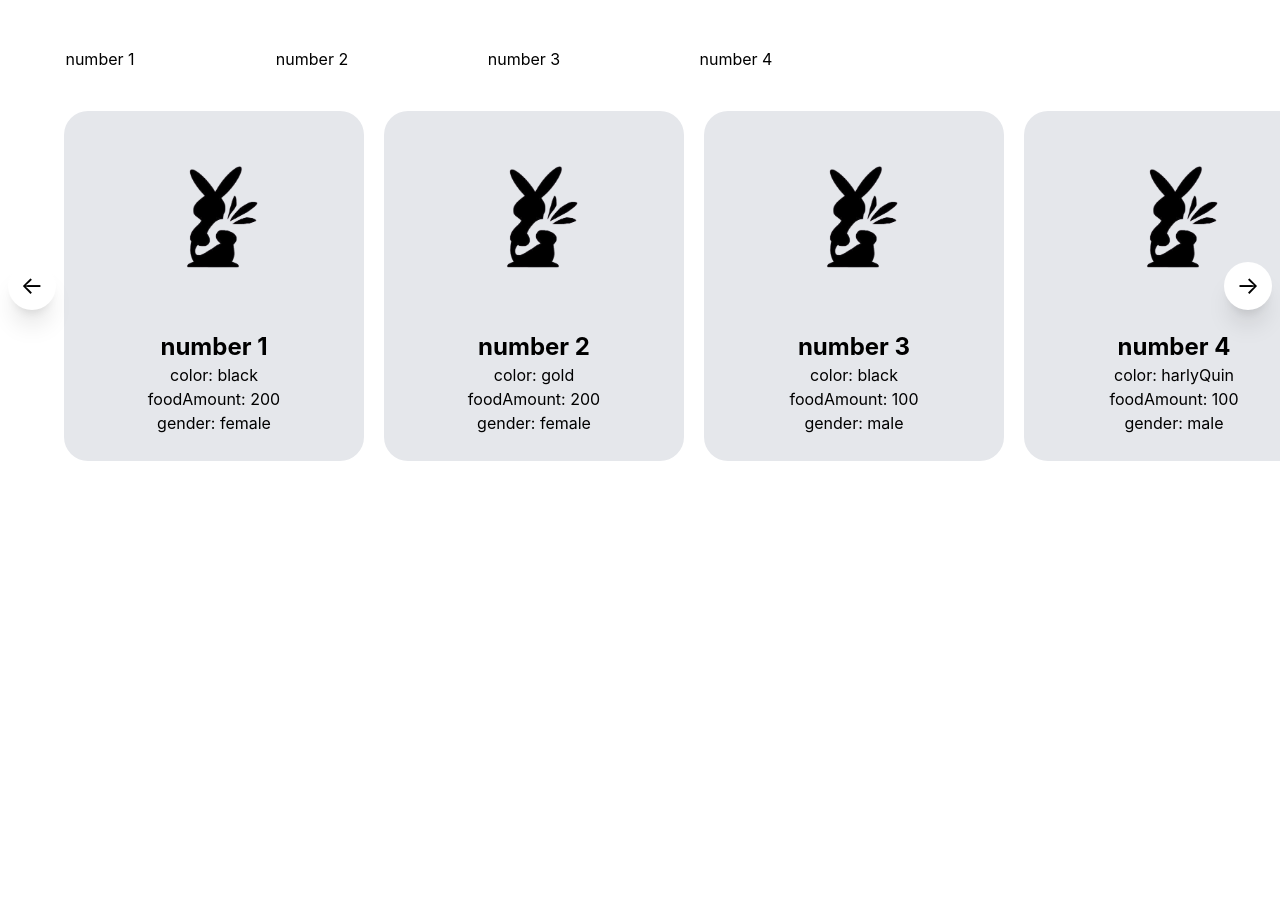
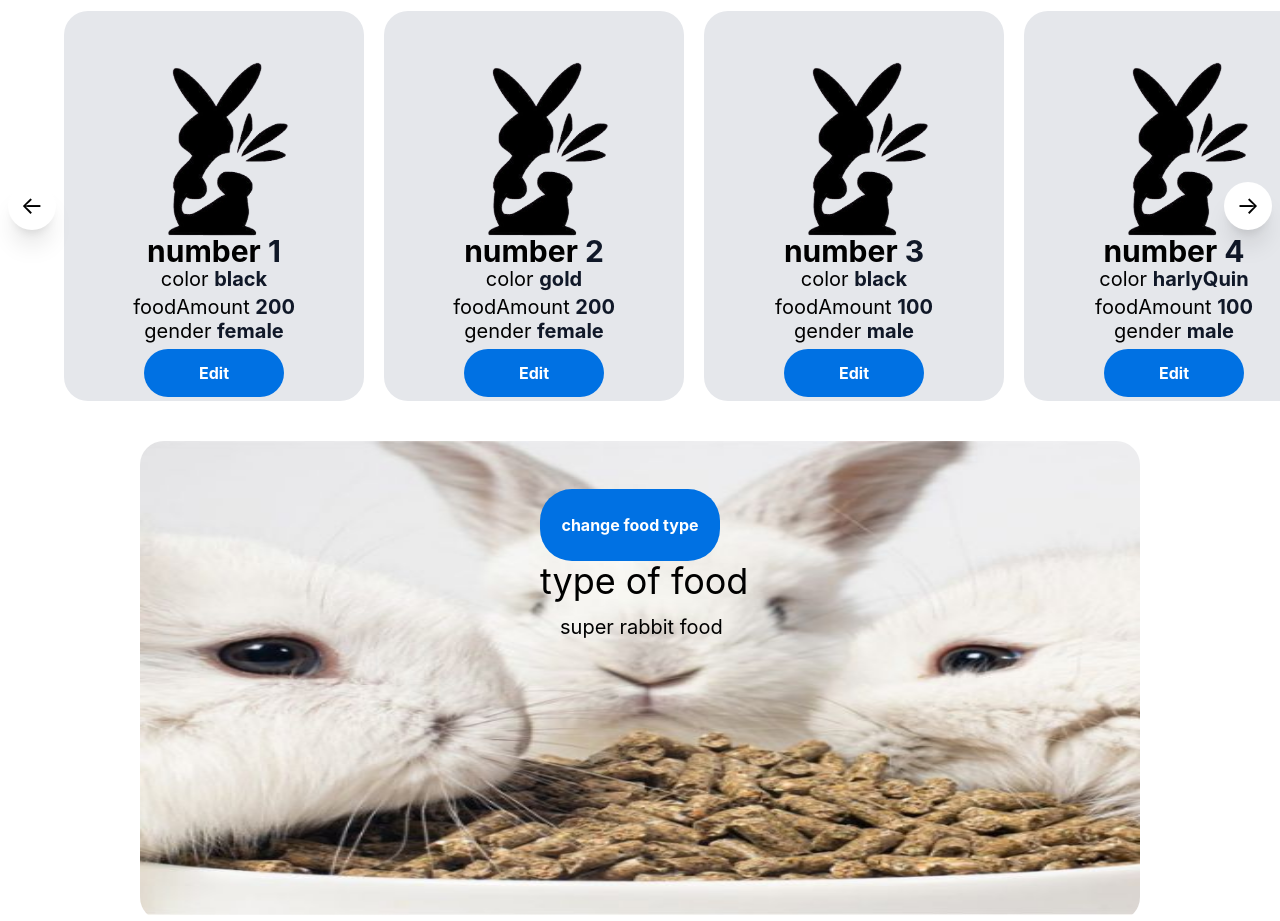
Before and after one commit to jooow346-lang/jow2, a React (Vite) app: page / in a window 1280 px wide. Shown: the part 361-1282 px from the top of the page. Before the commit the page ends 822 px from the top, so only its background shows below. Built offline with nearby package versions, Linux system fonts and the light colour scheme.

Commit message:
make a food footer

```diff
--- a/src/components/food.jsx
+++ b/src/components/food.jsx
@@ -62,8 +62,8 @@ function nextSlide() {
                 <section className="flex flex-row gap-3 justify-start items-center">
                     {
                     foodData.map((food) => (
-                        <div className="flex flex-col justify-center items-center cursor-pointer  " key={food.id}>
-                            <img className="w-50 mb-0 " src=" ./../../public/rabbit-logo2.png" alt="food" />
+                        <div className="flex flex-col justify-center items-center cursor-pointer w-50 " key={food.id}>
+                            <img className="w-25 mb-0 " src=" ./../../public/rabbit-logo2.png" alt="food" />
                             <p>number {food.number}</p>
                         </div>
                     ))}
@@ -86,24 +86,27 @@ function nextSlide() {
                         className="flex gap-5 overflow-x-hidden scroll-smooth px-16 ">
                     {
                     foodData.map((food) => (
-                         <div className="min-w-[300px] h-[350px] bg-gray-200 rounded-3xl flex flex-col justify-center items-center cursor-pointer">
+                         <div className="relative min-w-[300px] h-[390px] bg-gray-200 rounded-3xl flex flex-col justify-center items-center cursor-pointer">
                             <img
-                                className="w-44"
+                                className="w-80 top-0 absolute "
                                 src="./../../public/rabbit-logo2.png"
                                 alt="food"
                             />
-                            <p className="text-2xl font-bold mt-5">
-                                number {food.number}
+                            <p className="text-3xl font-bold mt-5 absolute bottom-33">
+                                number <span className="font-bold text-gray-900"> {food.number}</span>
                             </p>
-                            <p>
-                                color: {food.color}
+                            <p className="absolute bottom-27 font-arial text-xl ">
+                                color <span className="font-bold text-gray-900">{food.color}</span>
                             </p>
-                            <p>
-                                foodAmount: {food.foodAmount}
+                            <p className="absolute bottom-20 font-arial text-xl ">
+                                foodAmount <span className="font-bold text-gray-900">{food.foodAmount}</span>
                             </p>
-                            <p>
-                                gender: {food.male ? "male" : "female"}
+                            <p className="absolute bottom-14 font-arial text-xl ">
+                                gender <span className="font-bold text-gray-900">{food.male ? "male" : "female"}</span>
                             </p>
+                            <button className="font-bold w-35 h-12  rounded-3xl bg-[#0071e3] cursor-pointer text-white bottom-1 absolute">
+                                Edit
+                            </button>
                         </div>
                     ))
 
@@ -122,7 +125,18 @@ function nextSlide() {
 
                       {/*  ******************************************************************************************/}
             </main>
-
+            <footer className="mt-10 flex flex-col justify-center items-center">
+                <div className="relative">
+                    <img className="justify-center w-250 h-120 rounded-3xl" src="./../../public/Food for rabbits and guinea pigs_ Nutrition-seeds-for-rabbits-and-beetles.jpeg" alt="logo" />
+                    <p className="absolute bottom-80 left-100 font-arial -font-bold text-4xl text-black ">  type of food </p>
+                    <p className="absolute bottom-70 left-105 font-arial -font-bold text-xl text-black ">
+                        super rabbit food
+                    </p>
+                    <button className="font-bold w-45 h-18 bottom-90 left-100  rounded-4xl bg-[#0071e3] cursor-pointer text-white bottom-1 absolute">
+                        change food type
+                    </button>
+                </div>
+            </footer>
         </React.Fragment>
     );
 
```
Also changed, not shown: public/Food for rabbits and guinea pigs_ Nutrition-seeds-for-rabbits-and-beetles.jpeg (added).
